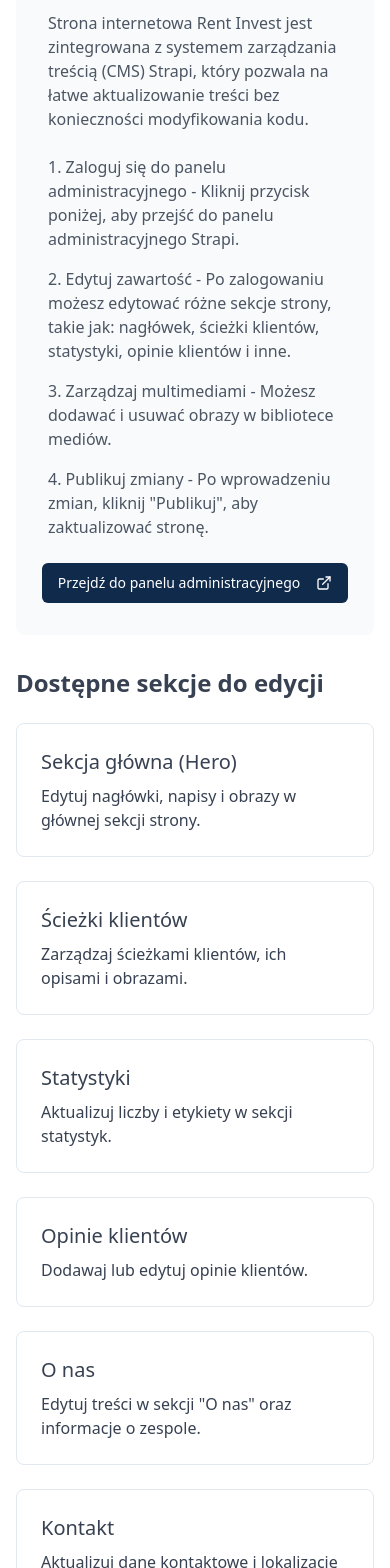
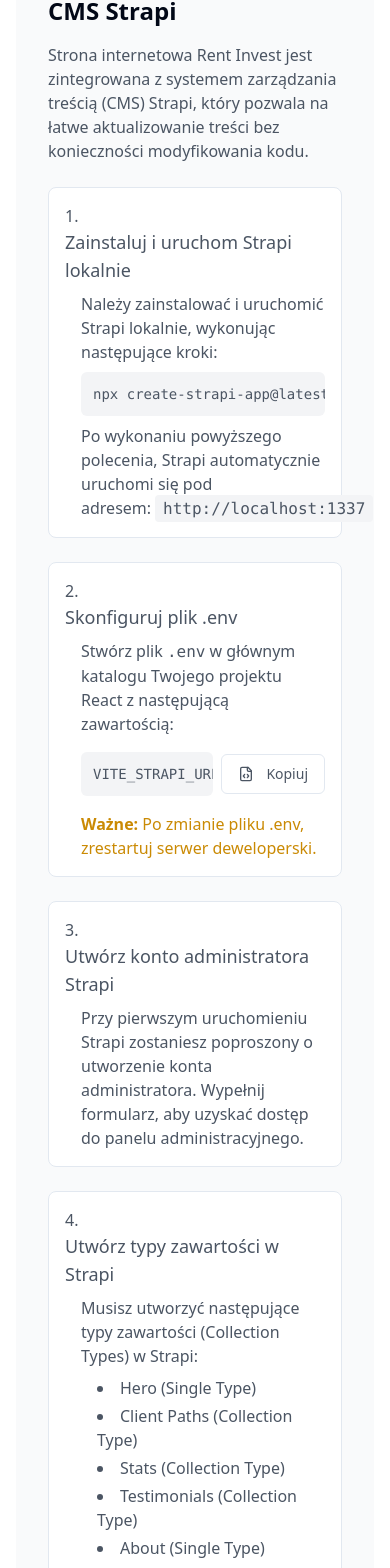
Before and after one commit to stravberry/rentinvest-reimagined-site, a React (Vite) app: page /admin in a window 390 px wide. Shown: the part 421-1989 px from the top of the page. Built offline with nearby package versions, Linux system fonts and the light colour scheme; no server answers.

Commit message:
Implement Strapi admin login and content creation instructions
- Added instructions for logging into the Strapi admin panel.
- Added instructions for creating content types and adding content.
- Updated the StrapiAdmin page to reflect the instructions.

```diff
--- a/src/components/ClientPath.tsx
+++ b/src/components/ClientPath.tsx
@@ -2,6 +2,7 @@
 import React from 'react';
 import { Link } from 'react-router-dom';
 import { ArrowRight } from 'lucide-react';
+import { getStrapiMediaUrl } from '@/services/strapiService';
 
 interface ClientPathProps {
   number: string;
@@ -24,7 +25,7 @@ const ClientPath: React.FC<ClientPathProps> = ({ number, title, description, lin
             className="inline-flex items-center text-brand-blue hover:underline"
           >
             Dowiedz się więcej
-            <ArrowRight className="arrow-icon ml-1" />
+            <ArrowRight className="ml-1" />
           </Link>
         </div>
       </div>
--- a/src/components/Testimonials.tsx
+++ b/src/components/Testimonials.tsx
@@ -1,37 +1,40 @@
 
 import React, { useState } from 'react';
 import { ArrowLeft, ArrowRight } from 'lucide-react';
+import { useQuery } from '@tanstack/react-query';
+import { fetchTestimonials, StrapiTestimonial, getStrapiMediaUrl } from '@/services/strapiService';
 
-interface TestimonialProps {
-  name: string;
-  title: string;
-  image: string;
-  quote: string;
-}
-
-const testimonials: TestimonialProps[] = [
+const fallbackTestimonials = [
   {
     name: "ALEKSANDRA MAJKRZAK",
     title: "Klientka indywidualna",
-    image: "https://randomuser.me/api/portraits/women/68.jpg",
+    image: { data: { attributes: { url: "https://randomuser.me/api/portraits/women/68.jpg" }}},
     quote: "Jestem bardzo zadowolona ze współpracy z Panem Maksem. Prezentacja profesjonalna, zostały wskazane mi wszystkie szczegóły oraz bezproblemowo uzyskałam odpowiedzi na wszystkie moje pytania - a same mieszkanie naprawdę piękne i funkcjonalne :). Serdecznie polecam!"
   },
   {
     name: "MARCIN NOWAK",
     title: "Inwestor",
-    image: "https://randomuser.me/api/portraits/men/32.jpg",
+    image: { data: { attributes: { url: "https://randomuser.me/api/portraits/men/32.jpg" }}},
     quote: "Profesjonalne podejście, szybka realizacja i pełna transparentność. Współpraca z Rent Invest to był strzał w dziesiątkę dla mojej inwestycji. Szczerze polecam każdemu inwestorowi."
   },
   {
     name: "KATARZYNA WIŚNIEWSKA",
     title: "Właścicielka mieszkania",
-    image: "https://randomuser.me/api/portraits/women/44.jpg",
+    image: { data: { attributes: { url: "https://randomuser.me/api/portraits/women/44.jpg" }}},
     quote: "Dzięki Rent Invest nie muszę się martwić o zarządzanie moją nieruchomością. Wszystko jest zadbane profesjonalnie, a ja mogę skupić się na innych sprawach. Znakomita obsługa!"
   }
 ];
 
 const Testimonials = () => {
   const [currentTestimonial, setCurrentTestimonial] = useState(0);
+
+  const { data: testimonialsData, isLoading, error } = useQuery({
+    queryKey: ['testimonials'],
+    queryFn: fetchTestimonials,
+  });
+
+  // Use data from API if available, otherwise use fallback
+  const testimonials = testimonialsData || fallbackTestimonials;
 
   const nextTestimonial = () => {
     setCurrentTestimonial((prev) => (prev + 1) % testimonials.length);
@@ -40,6 +43,11 @@ const Testimonials = () => {
   const prevTestimonial = () => {
     setCurrentTestimonial((prev) => (prev - 1 + testimonials.length) % testimonials.length);
   };
+
+  // If no testimonials are available, return early
+  if (testimonials.length === 0) {
+    return null;
+  }
 
   const testimonial = testimonials[currentTestimonial];
 
@@ -58,7 +66,7 @@ const Testimonials = () => {
         <div className="bg-brand-lightBlue rounded-lg p-8 max-w-3xl mx-auto">
           <div className="flex items-center mb-6">
             <img
-              src={testimonial.image}
+              src={getStrapiMediaUrl(testimonial.image?.data?.attributes?.url)}
               alt={testimonial.name}
               className="w-12 h-12 rounded-full object-cover"
               onError={(e) => {
--- a/src/pages/StrapiAdmin.tsx
+++ b/src/pages/StrapiAdmin.tsx
@@ -2,10 +2,19 @@
 import React from 'react';
 import Layout from '@/components/Layout';
 import { Button } from '@/components/ui/button';
-import { ExternalLink } from 'lucide-react';
+import { ExternalLink, File, FileCheck, FileCode, CheckSquare } from 'lucide-react';
 import { STRAPI_URL } from '@/config/strapiConfig';
+import { toast } from '@/hooks/use-toast';
 
 const StrapiAdmin = () => {
+  const handleCopyEnvFile = () => {
+    navigator.clipboard.writeText('VITE_STRAPI_URL=http://localhost:1337');
+    toast({
+      title: "Skopiowano!",
+      description: "Zawartość pliku .env została skopiowana do schowka.",
+    });
+  };
+
   return (
     <Layout>
       <div className="py-12">
@@ -13,29 +22,88 @@ const StrapiAdmin = () => {
           <h1 className="text-4xl font-bold mb-8">Panel administracyjny CMS</h1>
 
           <div className="bg-gray-50 p-8 rounded-lg mb-8">
-            <h2 className="text-2xl font-semibold mb-4">Jak korzystać z systemu CMS Strapi</h2>
+            <h2 className="text-2xl font-semibold mb-4">Jak skonfigurować i korzystać z systemu CMS Strapi</h2>
             <p className="text-gray-600 mb-6">
               Strona internetowa Rent Invest jest zintegrowana z systemem zarządzania treścią (CMS) Strapi,
               który pozwala na łatwe aktualizowanie treści bez konieczności modyfikowania kodu.
             </p>
 
-            <ol className="list-decimal list-inside space-y-4 text-gray-600 mb-6">
-              <li>
-                <span className="font-medium">Zaloguj się do panelu administracyjnego</span> -
-                Kliknij przycisk poniżej, aby przejść do panelu administracyjnego Strapi.
+            <ol className="list-decimal list-inside space-y-6 text-gray-600 mb-8">
+              <li className="p-4 border rounded-lg bg-white">
+                <span className="font-medium text-lg block mb-2">Zainstaluj i uruchom Strapi lokalnie</span>
+                <div className="ml-4">
+                  <p className="mb-2">Należy zainstalować i uruchomić Strapi lokalnie, wykonując następujące kroki:</p>
+                  <pre className="bg-gray-100 p-3 rounded-md text-sm my-2 overflow-x-auto">
+                    <code>
+                      npx create-strapi-app@latest my-project --quickstart
+                    </code>
+                  </pre>
+                  <p>
+                    Po wykonaniu powyższego polecenia, Strapi automatycznie uruchomi się pod adresem:
+                    <code className="bg-gray-100 px-2 py-1 rounded mx-1">http://localhost:1337</code>
+                  </p>
+                </div>
               </li>
-              <li>
-                <span className="font-medium">Edytuj zawartość</span> -
-                Po zalogowaniu możesz edytować różne sekcje strony, takie jak: nagłówek, ścieżki klientów,
-                statystyki, opinie klientów i inne.
+
+              <li className="p-4 border rounded-lg bg-white">
+                <span className="font-medium text-lg block mb-2">Skonfiguruj plik .env</span>
+                <div className="ml-4">
+                  <p className="mb-2">Stwórz plik <code>.env</code> w głównym katalogu Twojego projektu React z następującą zawartością:</p>
+                  <div className="flex items-center">
+                    <pre className="bg-gray-100 p-3 rounded-md text-sm my-2 overflow-x-auto flex-grow">
+                      <code>
+                        VITE_STRAPI_URL=http://localhost:1337
+                      </code>
+                    </pre>
+                    <Button variant="outline" className="ml-2" onClick={handleCopyEnvFile} title="Kopiuj do schowka">
+                      <FileCode className="h-4 w-4 mr-1" /> Kopiuj
+                    </Button>
+                  </div>
+                  <p className="mt-2 text-yellow-600">
+                    <strong>Ważne:</strong> Po zmianie pliku .env, zrestartuj serwer deweloperski.
+                  </p>
+                </div>
               </li>
-              <li>
-                <span className="font-medium">Zarządzaj multimediami</span> -
-                Możesz dodawać i usuwać obrazy w bibliotece mediów.
+
+              <li className="p-4 border rounded-lg bg-white">
+                <span className="font-medium text-lg block mb-2">Utwórz konto administratora Strapi</span>
+                <div className="ml-4">
+                  <p>
+                    Przy pierwszym uruchomieniu Strapi zostaniesz poproszony o utworzenie konta administratora.
+                    Wypełnij formularz, aby uzyskać dostęp do panelu administracyjnego.
+                  </p>
+                </div>
               </li>
-              <li>
-                <span className="font-medium">Publikuj zmiany</span> -
-                Po wprowadzeniu zmian, kliknij "Publikuj", aby zaktualizować stronę.
+
+              <li className="p-4 border rounded-lg bg-white">
+                <span className="font-medium text-lg block mb-2">Utwórz typy zawartości w Strapi</span>
+                <div className="ml-4">
+                  <p className="mb-2">
+                    Musisz utworzyć następujące typy zawartości (Collection Types) w Strapi:
+                  </p>
+                  <ul className="list-disc list-inside ml-4 space-y-1">
+                    <li>Hero (Single Type)</li>
+                    <li>Client Paths (Collection Type)</li>
+                    <li>Stats (Collection Type)</li>
+                    <li>Testimonials (Collection Type)</li>
+                    <li>About (Single Type)</li>
+                    <li>Contact (Single Type)</li>
+                    <li>Location (Single Type)</li>
+                  </ul>
+                  <p className="mt-2">
+                    Dla każdego typu zawartości zdefiniuj odpowiednie pola zgodne ze strukturami danych używanymi w aplikacji.
+                  </p>
+                </div>
+              </li>
+
+              <li className="p-4 border rounded-lg bg-white">
+                <span className="font-medium text-lg block mb-2">Dodaj zawartość w panelu administracyjnym</span>
+                <div className="ml-4">
+                  <p>
+                    Po skonfigurowaniu typów zawartości, dodaj dane za pomocą panelu administracyjnego Strapi.
+                    Wprowadzone dane będą automatycznie wyświetlane na Twojej stronie.
+                  </p>
+                </div>
               </li>
             </ol>
 
@@ -50,37 +118,71 @@ const StrapiAdmin = () => {
           </div>
 
           <div className="space-y-6 text-gray-700">
-            <h2 className="text-2xl font-semibold">Dostępne sekcje do edycji</h2>
+            <h2 className="text-2xl font-semibold">Typy zawartości do utworzenia w Strapi</h2>
 
             <div className="grid md:grid-cols-2 gap-6">
               <div className="border rounded-lg p-6">
-                <h3 className="text-xl font-medium mb-2">Sekcja główna (Hero)</h3>
-                <p>Edytuj nagłówki, napisy i obrazy w głównej sekcji strony.</p>
+                <h3 className="text-xl font-medium mb-2">Sekcja główna (Hero) - Single Type</h3>
+                <p className="mb-2">Struktury danych:</p>
+                <ul className="list-disc list-inside ml-4">
+                  <li>title (Text)</li>
+                  <li>subtitle (Text)</li>
+                  <li>backgroundImage (Media)</li>
+                  <li>features (JSON lub Component)</li>
+                </ul>
               </div>
 
               <div className="border rounded-lg p-6">
-                <h3 className="text-xl font-medium mb-2">Ścieżki klientów</h3>
-                <p>Zarządzaj ścieżkami klientów, ich opisami i obrazami.</p>
+                <h3 className="text-xl font-medium mb-2">Ścieżki klientów (Client Paths) - Collection Type</h3>
+                <p className="mb-2">Struktury danych:</p>
+                <ul className="list-disc list-inside ml-4">
+                  <li>number (Text)</li>
+                  <li>title (Text)</li>
+                  <li>description (Rich Text)</li>
+                  <li>link (Text)</li>
+                  <li>image (Media)</li>
+                </ul>
               </div>
 
               <div className="border rounded-lg p-6">
-                <h3 className="text-xl font-medium mb-2">Statystyki</h3>
-                <p>Aktualizuj liczby i etykiety w sekcji statystyk.</p>
+                <h3 className="text-xl font-medium mb-2">Statystyki (Stats) - Collection Type</h3>
+                <p className="mb-2">Struktury danych:</p>
+                <ul className="list-disc list-inside ml-4">
+                  <li>number (Text)</li>
+                  <li>label (Text)</li>
+                </ul>
               </div>
 
               <div className="border rounded-lg p-6">
-                <h3 className="text-xl font-medium mb-2">Opinie klientów</h3>
-                <p>Dodawaj lub edytuj opinie klientów.</p>
+                <h3 className="text-xl font-medium mb-2">Opinie klientów (Testimonials) - Collection Type</h3>
+                <p className="mb-2">Struktury danych:</p>
+                <ul className="list-disc list-inside ml-4">
+                  <li>name (Text)</li>
+                  <li>title (Text)</li>
+                  <li>quote (Rich Text)</li>
+                  <li>image (Media)</li>
+                </ul>
               </div>
 
               <div className="border rounded-lg p-6">
-                <h3 className="text-xl font-medium mb-2">O nas</h3>
-                <p>Edytuj treści w sekcji "O nas" oraz informacje o zespole.</p>
+                <h3 className="text-xl font-medium mb-2">O nas (About) - Single Type</h3>
+                <p className="mb-2">Struktury danych:</p>
+                <ul className="list-disc list-inside ml-4">
+                  <li>title (Text)</li>
+                  <li>content (Rich Text)</li>
+                  <li>videoUrl (Text)</li>
+                  <li>image (Media)</li>
+                </ul>
               </div>
 
               <div className="border rounded-lg p-6">
-                <h3 className="text-xl font-medium mb-2">Kontakt</h3>
-                <p>Aktualizuj dane kontaktowe i lokalizację na mapie.</p>
+                <h3 className="text-xl font-medium mb-2">Kontakt (Contact) - Single Type</h3>
+                <p className="mb-2">Struktury danych:</p>
+                <ul className="list-disc list-inside ml-4">
+                  <li>email (Email)</li>
+                  <li>phone (Text)</li>
+                  <li>address (Text)</li>
+                </ul>
               </div>
             </div>
           </div>
```
Also changed, not shown: src/components/AboutSection.tsx (+6 -1 lines), src/components/Hero.tsx (+34 -15 lines).
